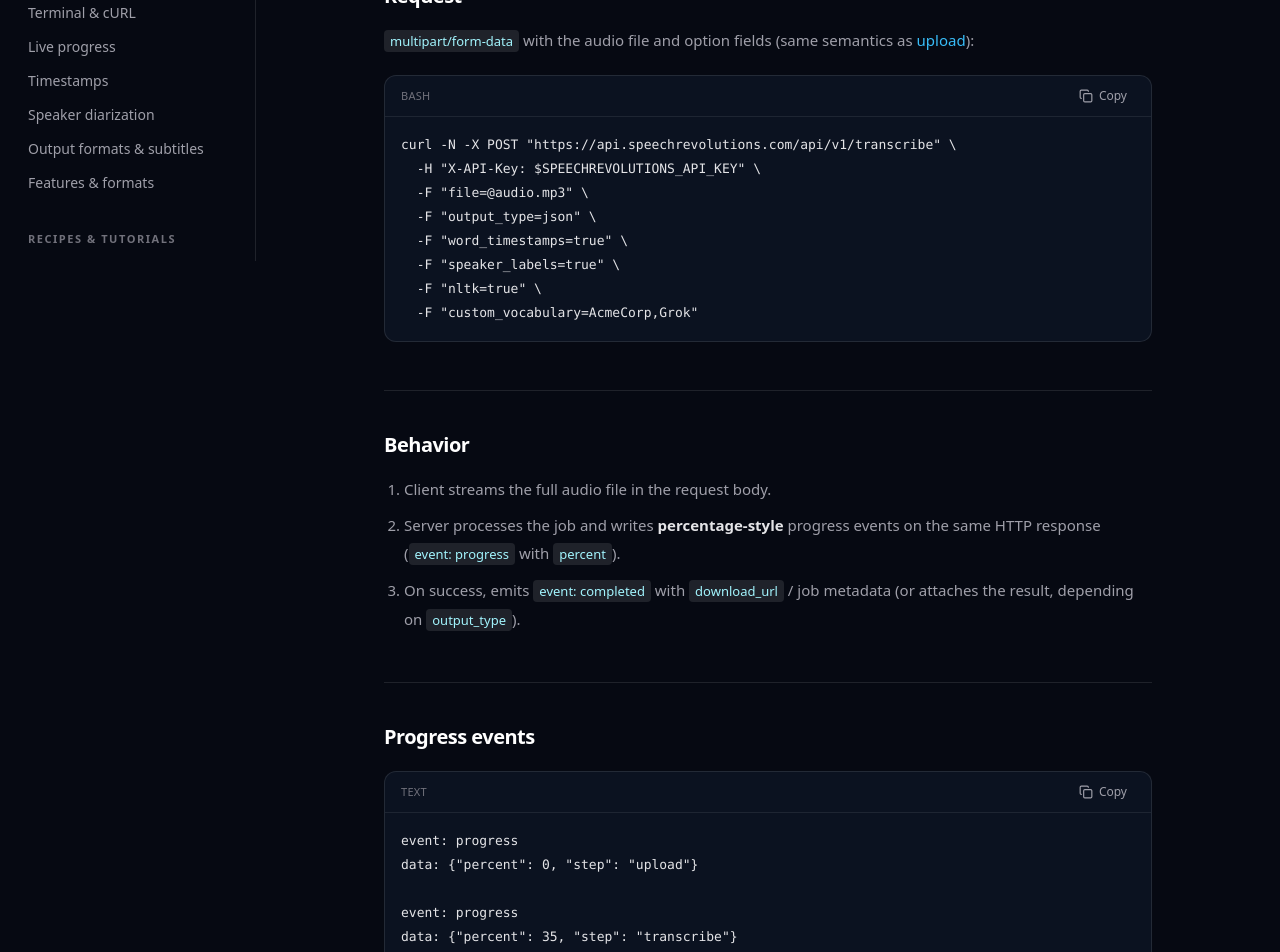
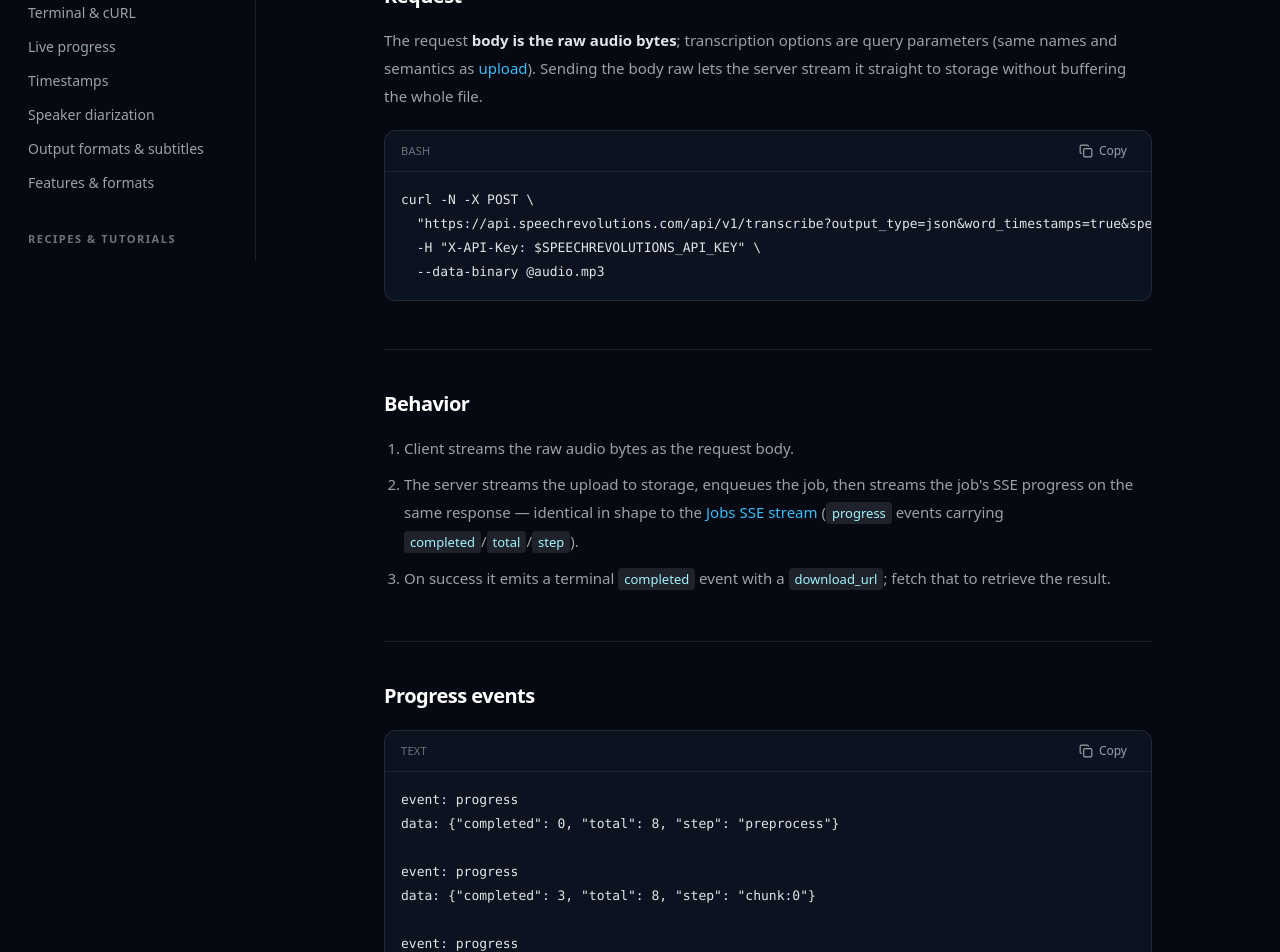
Before and after one commit to SpeechRevolutions/docs, a Next.js app: page /api-reference/transcribe in a window 1280 px wide. Shown: the part 540-1492 px from the top of the page. Built offline with nearby package versions, Linux system fonts and the light colour scheme; no server answers.

Commit message:
add multipart uploads refernces

```diff
--- a/src/app/api-reference/overview/page.tsx
+++ b/src/app/api-reference/overview/page.tsx
@@ -94,13 +94,17 @@ export default function ApiOverviewPage() {
         </tbody>
       </table>
 
-      <Callout title="Two upload styles" tone="info">
+      <Callout title="Upload styles" tone="info">
         <p>
-          <strong>SDK path:</strong> upload → progress → complete → SSE.
+          <strong>SDK path:</strong> upload → progress → complete → SSE
+          (multipart when available, else a single presigned PUT).
           <br />
-          <strong>Terminal path:</strong> one multipart stream to{" "}
-          <code>/transcribe</code> with percentage events on the same
-          connection.
+          <strong>Terminal path:</strong> one raw-body stream to{" "}
+          <code>/transcribe</code> with SSE progress on the same connection.
+          <br />
+          <strong>By URL:</strong> pass <code>audio_url</code> to{" "}
+          <code>/upload</code> and the platform fetches the audio itself — no
+          client upload.
         </p>
       </Callout>
     </>
--- a/src/app/api-reference/transcribe/page.tsx
+++ b/src/app/api-reference/transcribe/page.tsx
@@ -29,33 +29,33 @@ export default function TranscribeApiPage() {
 
       <h2>Request</h2>
       <p>
-        <code>multipart/form-data</code> with the audio file and option fields
-        (same semantics as <Link href="/api-reference/upload">upload</Link>):
+        The request <strong>body is the raw audio bytes</strong>; transcription
+        options are query parameters (same names and semantics as{" "}
+        <Link href="/api-reference/upload">upload</Link>). Sending the body raw
+        lets the server stream it straight to storage without buffering the whole
+        file.
       </p>
       <CodeBlock
         language="bash"
-        code={`curl -N -X POST "${SITE.apiBase}/api/v1/transcribe" \\
+        code={`curl -N -X POST \\
+  "${SITE.apiBase}/api/v1/transcribe?output_type=json&word_timestamps=true&speaker_labels=true&nltk=true&custom_vocabulary=AcmeCorp,Grok" \\
   -H "X-API-Key: $SPEECHREVOLUTIONS_API_KEY" \\
-  -F "file=@audio.mp3" \\
-  -F "output_type=json" \\
-  -F "word_timestamps=true" \\
-  -F "speaker_labels=true" \\
-  -F "nltk=true" \\
-  -F "custom_vocabulary=AcmeCorp,Grok"`}
+  --data-binary @audio.mp3`}
       />
 
       <h2>Behavior</h2>
       <ol>
-        <li>Client streams the full audio file in the request body.</li>
+        <li>Client streams the raw audio bytes as the request body.</li>
         <li>
-          Server processes the job and writes <strong>percentage-style</strong>{" "}
-          progress events on the same HTTP response (
-          <code>event: progress</code> with <code>percent</code>).
+          The server streams the upload to storage, enqueues the job, then
+          streams the job&apos;s SSE progress on the same response — identical in
+          shape to the <Link href="/api-reference/jobs">Jobs SSE stream</Link>{" "}
+          (<code>progress</code> events carrying <code>completed</code>/
+          <code>total</code>/<code>step</code>).
         </li>
         <li>
-          On success, emits <code>event: completed</code> with{" "}
-          <code>download_url</code> / job metadata (or attaches the result,
-          depending on <code>output_type</code>).
+          On success it emits a terminal <code>completed</code> event with a{" "}
+          <code>download_url</code>; fetch that to retrieve the result.
         </li>
       </ol>
 
@@ -63,13 +63,13 @@ export default function TranscribeApiPage() {
       <CodeBlock
         language="text"
         code={`event: progress
-data: {"percent": 0, "step": "upload"}
+data: {"completed": 0, "total": 8, "step": "preprocess"}
 
 event: progress
-data: {"percent": 35, "step": "transcribe"}
+data: {"completed": 3, "total": 8, "step": "chunk:0"}
 
 event: progress
-data: {"percent": 100, "step": "done"}
+data: {"completed": 8, "total": 8, "step": "aggregation"}
 
 event: completed
 data: {"job_id":"…","download_url":"https://…","output_type":"json"}`}
--- a/src/app/api-reference/upload/page.tsx
+++ b/src/app/api-reference/upload/page.tsx
@@ -50,7 +50,14 @@ export default function UploadApiPage() {
               <code>file_size</code>
             </td>
             <td>int</td>
-            <td>required</td>
+            <td>required (unless audio_url)</td>
+          </tr>
+          <tr>
+            <td>
+              <code>audio_url</code>
+            </td>
+            <td>string (uri)</td>
+            <td>alternative to file_size</td>
           </tr>
           <tr>
             <td>
@@ -114,6 +121,14 @@ export default function UploadApiPage() {
         </tbody>
       </table>
       <p>
+        Provide exactly one of <code>file_size</code> or <code>audio_url</code>.
+        With <code>audio_url</code> (an http(s) URL) the platform fetches the
+        audio itself: the response has no <code>upload_url</code>, the job is
+        enqueued immediately, and you skip the upload and{" "}
+        <code>/upload/complete</code> steps entirely — go straight to waiting on
+        the job stream. The URL must resolve to a public host.
+      </p>
+      <p>
         <code>callback_url</code> is an optional http(s) webhook. On completion
         or permanent failure the platform POSTs a JSON notification there —{" "}
         <code>
@@ -131,7 +146,7 @@ export default function UploadApiPage() {
         language="json"
         code={`{
   "job_id": "…",
-  "upload_url": "https://…",
+  "upload_url": "https://…",   // null for audio_url jobs (nothing to upload)
   "download_url": "https://…",
   "content_type": "application/octet-stream",
   "expires_in": 3600
@@ -158,6 +173,57 @@ export default function UploadApiPage() {
         </Link>
         .
       </p>
+
+      <h2>Multipart upload (large files)</h2>
+      <p>
+        An alternative to the single presigned PUT: upload the file in parts,
+        which is more resilient for large files. The official SDKs use this by
+        default and fall back to the single-shot PUT above if it&apos;s
+        unavailable. The single-shot flow is always supported.
+      </p>
+
+      <h3>Create</h3>
+      <EndpointBadge method="POST" path="/api/v1/upload/multipart/create" />
+      <p>
+        Same body as <code>/upload</code> (needs <code>file_size</code>), plus an
+        optional <code>part_size</code>. Returns presigned URLs for each part:
+      </p>
+      <CodeBlock
+        language="json"
+        code={`{
+  "job_id": "…",
+  "upload_id": "…",
+  "download_url": "https://…",
+  "part_size": 16777216,
+  "num_parts": 3,
+  "parts": [
+    { "part_number": 1, "url": "https://…" },
+    { "part_number": 2, "url": "https://…" },
+    { "part_number": 3, "url": "https://…" }
+  ],
+  "expires_in": 3600
+}`}
+      />
+      <p>
+        PUT each part&apos;s bytes to its <code>url</code> and keep the{" "}
+        <code>ETag</code> from each response header.
+      </p>
+
+      <h3>Complete</h3>
+      <EndpointBadge method="POST" path="/api/v1/upload/multipart/complete" />
+      <p>
+        Finalizes the upload and enqueues the job. Body:{" "}
+        <code>
+          {`{"job_id": "…", "parts": [{"part_number": 1, "etag": "…"}, …]}`}
+        </code>
+      </p>
+
+      <h3>Abort</h3>
+      <EndpointBadge method="POST" path="/api/v1/upload/multipart/abort" />
+      <p>
+        Discards an in-progress multipart upload. Body:{" "}
+        <code>{`{"job_id": "…"}`}</code>
+      </p>
     </>
   );
 }
--- a/src/app/getting-started/page.tsx
+++ b/src/app/getting-started/page.tsx
@@ -82,13 +82,10 @@ console.log(result.text);`,
           {
             label: "cURL",
             language: "bash",
-            code: `curl -N -X POST "${SITE.apiBase}/api/v1/transcribe" \\
+            code: `curl -N -X POST \\
+  "${SITE.apiBase}/api/v1/transcribe?output_type=json&word_timestamps=true&speaker_labels=true&nltk=true" \\
   -H "X-API-Key: $SPEECHREVOLUTIONS_API_KEY" \\
-  -F "file=@audio.mp3" \\
-  -F "output_type=json" \\
-  -F "word_timestamps=true" \\
-  -F "speaker_labels=true" \\
-  -F "nltk=true"`,
+  --data-binary @audio.mp3`,
           },
         ]}
       />
--- a/src/app/guides/terminal/page.tsx
+++ b/src/app/guides/terminal/page.tsx
@@ -14,9 +14,10 @@ export default function TerminalGuidePage() {
       <h1>Terminal & cURL</h1>
       <p>
         For shell scripts and one-off jobs, use{" "}
-        <code>POST /api/v1/transcribe</code>. You stream the audio file in a
-        single request; the server responds with percentage-style progress until
-        transcription finishes, then returns the result.
+        <code>POST /api/v1/transcribe</code>. You stream the raw audio bytes as
+        the request body (options go in the query string); the server streams the
+        upload straight to storage, then holds the connection open and streams
+        job progress back as SSE until the transcript is ready.
       </p>
 
       <EndpointBadge method="POST" path="/api/v1/transcribe" />
@@ -36,25 +37,22 @@ export default function TerminalGuidePage() {
         filename="transcribe.sh"
         code={`export SPEECHREVOLUTIONS_API_KEY=stt_...
 
-curl -N -X POST "${SITE.apiBase}/api/v1/transcribe" \\
+curl -N -X POST \\
+  "${SITE.apiBase}/api/v1/transcribe?output_type=json&word_timestamps=true&speaker_labels=true&nltk=true" \\
   -H "X-API-Key: $SPEECHREVOLUTIONS_API_KEY" \\
-  -F "file=@./meeting.mp3" \\
-  -F "output_type=json" \\
-  -F "word_timestamps=true" \\
-  -F "speaker_labels=true" \\
-  -F "nltk=true" \\
-  -F "tier=standard"`}
+  --data-binary @./meeting.mp3`}
       />
 
       <p>
         The <code>-N</code> flag disables buffering so progress events stream as
-        they arrive.
+        they arrive. <code>--data-binary</code> sends the file bytes unmodified
+        as the request body.
       </p>
 
-      <h2>Form fields</h2>
+      <h2>Query parameters</h2>
       <p>
-        Same options as <Link href="/api-reference/upload">upload</Link>, plus
-        the file body:
+        Options are passed in the query string (the request body is the raw
+        audio). Same options as <Link href="/api-reference/upload">upload</Link>:
       </p>
       <table>
         <thead>
@@ -66,14 +64,6 @@ curl -N -X POST "${SITE.apiBase}/api/v1/transcribe" \\
           </tr>
         </thead>
         <tbody>
-          <tr>
-            <td>
-              <code>file</code>
-            </td>
-            <td>file</td>
-            <td>required</td>
-            <td>Audio/video bytes (multipart)</td>
-          </tr>
           <tr>
             <td>
               <code>output_type</code>
--- a/src/app/page.tsx
+++ b/src/app/page.tsx
@@ -102,11 +102,10 @@ print(result.text)`,
           {
             label: "cURL",
             language: "bash",
-            code: `curl -N -X POST "${SITE.apiBase}/api/v1/transcribe" \\
+            code: `curl -N -X POST \\
+  "${SITE.apiBase}/api/v1/transcribe?output_type=json&speaker_labels=true" \\
   -H "X-API-Key: $SPEECHREVOLUTIONS_API_KEY" \\
-  -F "file=@meeting.mp3" \\
-  -F "output_type=json" \\
-  -F "speaker_labels=true"`,
+  --data-binary @meeting.mp3`,
           },
           {
             label: "JavaScript",
```
